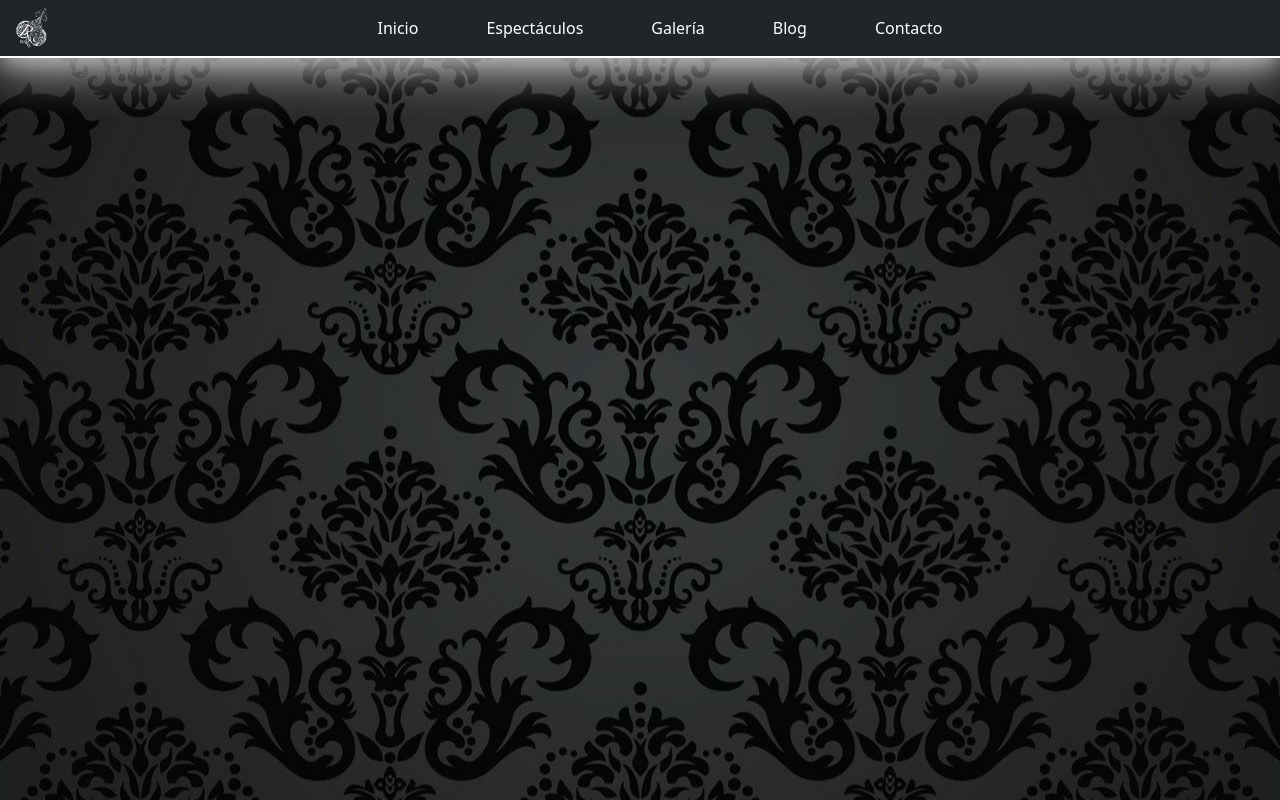
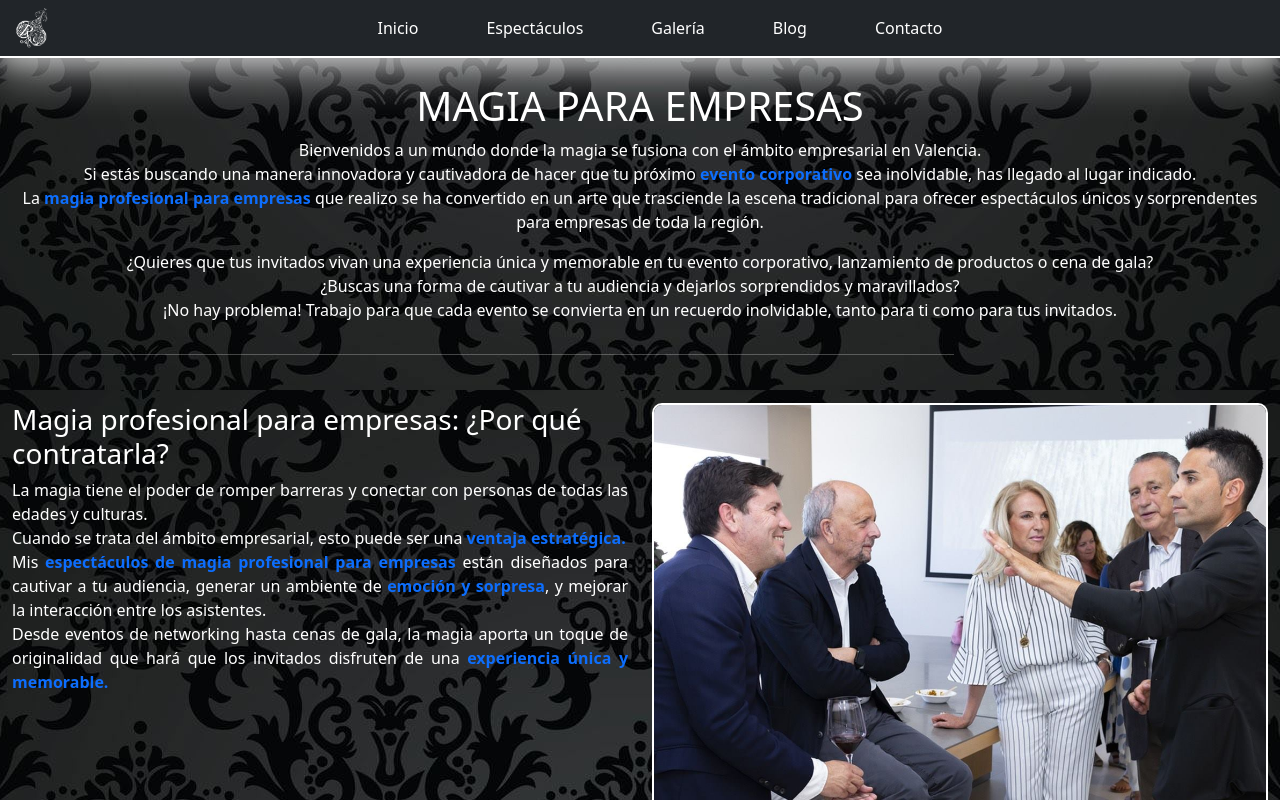
Before and after one commit to RichardYusteDAW/quintana, an Angular app: page /shows/corporate in a window 1280 px wide. Shown: the top 800 px of the page. Built offline with nearby package versions, Linux system fonts and the light colour scheme.

Commit message:
Created CorporateShowComponent

```diff
--- a/src/app/pages/shows/adults-show/adults-show.component.html
+++ b/src/app/pages/shows/adults-show/adults-show.component.html
@@ -1,17 +1,21 @@
 <div class="container-fluid text-white my-4">
 
-    <h1 class="text-center">MAGIA PARA ADULTOS</h1>
+    <div class="row text-md-center">
+
+        <h1>MAGIA PARA ADULTOS</h1>
 
         <p>
-        Bienvenidos al maravilloso mundo de la <strong class="text-primary">magia para adultos en Valencia</strong>.<br>
+            Bienvenidos al maravilloso mundo de la <strong class="text-primary">magia para adultos
+                en Valencia</strong>.<br>
             Si estás buscando una <strong class="text-primary">experiencia impactante</strong>,
             innovadora, dinámica y divertida, has llegado al lugar adecuado.<br>
             Raúl Quintana es un reconocido mago valenciano que se encargará de hacer realidad tus sueños.<br>
-        Realiza increíbles espectáculos de magia para <strong class="text-primary">todo tipo de eventos</strong>:<br>
-        cumpleaños, fiestas privadas, bodas...
+            Realiza increíbles espectáculos de magia para
+            <strong class="text-primary">todo tipo de eventos</strong>:<br> cumpleaños, fiestas privadas, bodas...
             y si el público quiere también realiza un espectáculo pick pocket
             que puede llevarte a un nivel de asombro sin precedentes.
         </p>
+    </div>
     <hr class="w-75">
 
     <div class="row align-items-start justify-content-around mt-5">
@@ -65,7 +69,7 @@
     </div>
     <hr class="w-75">
 
-    <div class="row mt-4">
+    <div class="row text-center mt-4">
         <h3>¿Por qué contratar un mago en Valencia para tu evento privado?</h3>
 
         <p>
--- a/src/app/pages/shows/corporate-show/corporate-show.component.css
+++ b/src/app/pages/shows/corporate-show/corporate-show.component.css
@@ -0,0 +1,8 @@
+#text p {
+    text-align: justify;
+}
+
+img {
+    border: 2px solid white;
+    border-radius: 10px;
+}
--- a/src/app/pages/shows/corporate-show/corporate-show.component.html
+++ b/src/app/pages/shows/corporate-show/corporate-show.component.html
@@ -1 +1,98 @@
-<p>corporate-show works!</p>
+<div class="container-fluid text-white my-4">
+
+    <div class="row text-md-center">
+        <h1 class="text-center">MAGIA PARA EMPRESAS</h1>
+
+        <p>
+            Bienvenidos a un mundo donde la magia se fusiona con el ámbito empresarial en Valencia.<br>
+            Si estás buscando una manera innovadora y cautivadora de hacer que
+            tu próximo <strong class="text-primary">evento corporativo</strong> sea inolvidable,
+            has llegado al lugar indicado.<br>
+            La <strong class="text-primary">magia profesional para empresas</strong> que realizo
+            se ha convertido en un arte que trasciende la escena tradicional
+            para ofrecer espectáculos únicos y sorprendentes para empresas de toda la región.<br>
+        </p>
+
+        <p>
+            ¿Quieres que tus invitados vivan una experiencia única y memorable en tu evento corporativo, lanzamiento de
+            productos o cena de gala?<br>
+            ¿Buscas una forma de cautivar a tu audiencia y dejarlos sorprendidos y maravillados?<br>
+            ¡No hay problema! Trabajo para que cada evento se convierta en un recuerdo inolvidable,
+            tanto para ti como para tus invitados.
+        </p>
+    </div>
+    <hr class="w-75">
+
+    <div class="row align-items-start justify-content-around mt-5">
+        <div id="text" class="col-md-6">
+            <h3>Magia profesional para empresas: ¿Por qué contratarla?</h3>
+
+            <p>
+                La magia tiene el poder de romper barreras y conectar con personas de todas las edades y culturas.<br>
+                Cuando se trata del ámbito empresarial,
+                esto puede ser una <strong class="text-primary">ventaja estratégica.</strong><br>
+                Mis <strong class="text-primary">espectáculos de magia profesional para empresas</strong>
+                están diseñados para cautivar a tu audiencia,
+                generar un ambiente de <strong class="text-primary">emoción y sorpresa</strong>,
+                y mejorar la interacción entre los asistentes.<br>
+                Desde eventos de networking hasta cenas de gala, la magia aporta un toque de originalidad
+                que hará que los invitados disfruten de una
+                <strong class="text-primary">experiencia única y memorable.</strong>
+            </p>
+        </div>
+
+        <div class="col-md-6">
+            <img class="img-fluid" src="img/shows/corporate1.jpg" alt="Foto de una comunión">
+        </div>
+    </div>
+    <hr class="w-75">
+
+    <div class="row align-items-start justify-content-around mt-5">
+        <h3>Adaptabilidad a diferentes eventos corporativos</h3>
+
+        <div class="col-md-6 order-2 order-md-1">
+            <img class="img-fluid" src="img/shows/corporate2.jpg" alt="Foto de un espectáculo de magia en un pueblo">
+        </div>
+
+        <div id="text" class="col-md-6 order-1 order-md-2">
+            <p>
+                Un aspecto destacado de mis servicios es su
+                <strong class="text-primary">adaptabilidad a diversos eventos corporativos</strong>.<br>
+                Ya sea una presentación de producto, una celebración de logros empresariales o una fiesta de fin de año,
+                mis espectáculos de magia pueden personalizarse para
+                <strong class="text-primary">complementar la temática y los objetivos</strong> de tu evento.<br>
+                Con esta versatilidad y <strong class="text-primary">variedad de juegos de magia</strong>,
+                consigo mantener a la audiencia comprometida y entusiasmada en cada momento.<br>
+                Además, si se da la situación, guardo algo especial en mi repertorio: el pick pocket.
+            </p>
+        </div>
+    </div>
+    <hr class="w-75">
+
+    <div class="row mt-4 text-center justify-content-center">
+
+        <h3>Disfruta de un espectáculo único y memorable</h3>
+
+        <p>
+            Como mago, creo que cada evento es especial y merece un enfoque único.<br>
+            De esta manera, bajo el nombre de <strong class="text-primary">Mago Raúl Quintana</strong> trabajo
+            para crear espectáculos que dejen una impresión duradera en tu empresa y en tus invitados.<br>
+            Con una combinación de magia impactante, ilusiones sorprendentes y humor cautivador,
+            la experiencia será recordada mucho tiempo después de que termine el evento.
+        </p>
+
+        <p>
+            Si buscas llevar tu evento empresarial en Valencia al siguiente nivel, la magia para empresas es la elección
+            perfecta. Como <strong class="text-primary">mago profesional en Valencia</strong>,
+            te ofrezco una experiencia mágica e <strong class="text-primary">inolvidable</strong>
+            que dejará a todos con la boca abierta.<br>
+            No importa el tipo de evento que tengas en mente, estoy preparado para adaptarme a tus necesidades
+            y superar tus expectativas.<br>
+            Descubre cómo la magia puede transformar tu empresa y crear lazos más fuertes con tu equipo y clientes.<br>
+            ¡Contacta hoy mismo y dejemos que la magia comience!
+        </p>
+
+        <h4>¡Te espero!</h4>
+        <a class="button w-50 w-md-25 mt-2" routerLink="/contact">Contáctame</a>
+    </div>
+</div>
```
Also changed, not shown: src/app/pages/shows/corporate-show/corporate-show.component.ts (+3 -4 lines), public/img/shows/corporate1.jpg (added), public/img/shows/corporate2.jpg (added). Lines whose indentation alone changed are shown as unchanged.
